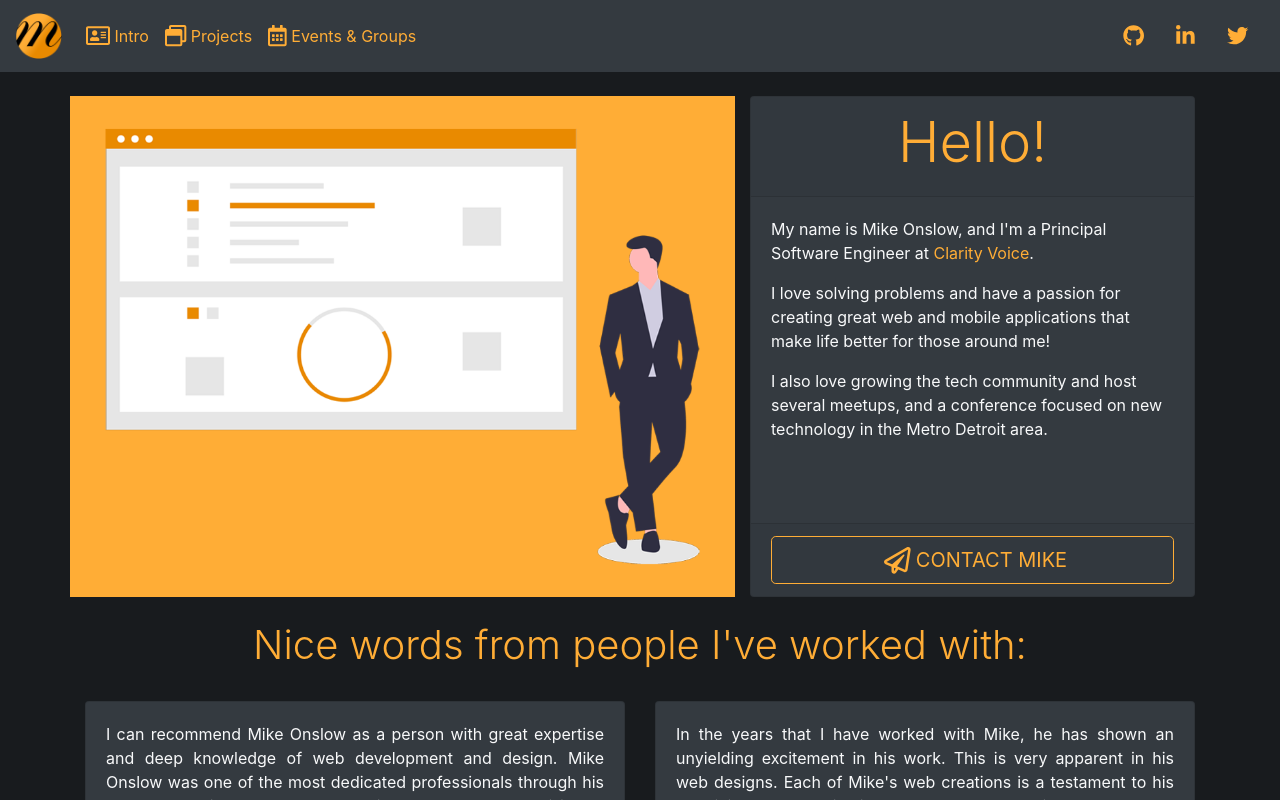
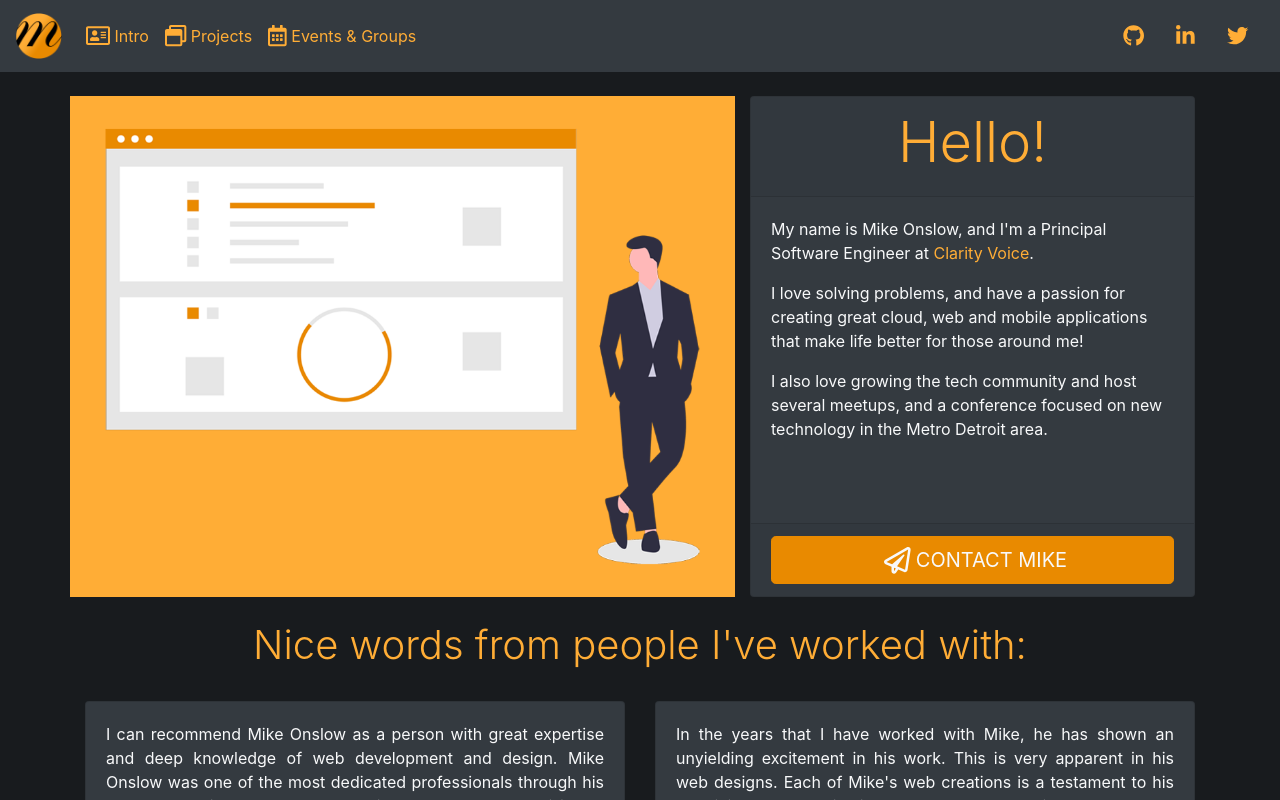
Before and after one commit to mikeonslow/mikeonslow.dev, a React (Create React App) app: page / in a window 1280 px wide. Shown: the top 800 px of the page. Built offline with nearby package versions, Linux system fonts and the light colour scheme.

Commit message:
Minor updates to cards and contact button

```diff
--- a/src/Pages/EventsAndGroups.js
+++ b/src/Pages/EventsAndGroups.js
@@ -5,6 +5,7 @@ import {
   Col,
   Card,
   CardBody,
+  CardFooter,
   CardHeader,
   CardImg,
   CardText
@@ -27,7 +28,7 @@ const EventsAndGroups = props => {
       </Row>
       <Row>
         <Col sm={12} md={6}>
-          <Card className="mb-3" color="light">
+          <Card className="mb-3" color="dark" className="text-light">
             {" "}
             <CardImg
               src="/images/dtwconf.jpeg"
@@ -44,14 +45,16 @@ const EventsAndGroups = props => {
                 progressive ideas, and the importance of continuous learning in
                 software development.
               </CardText>
+            </CardBody>
+            <CardFooter>
               <a href="https://detroittechwatch.org" target="_blank">
                 https://detroittechwatch.org
               </a>
-            </CardBody>
+            </CardFooter>
           </Card>
         </Col>
         <Col sm={12} md={6}>
-          <Card className="mb-3" color="light">
+          <Card className="mb-3" color="dark" className="text-light">
             <CardImg
               src="/images/dtwmeetup.png"
               alt="Detroit Tech Watch Conference 2019"
@@ -65,13 +68,15 @@ const EventsAndGroups = props => {
                 A group focusing on new technology in the software development
                 space.{" "}
               </CardText>
+            </CardBody>{" "}
+            <CardFooter>
               <a
                 href="https://www.meetup.com/Detroit-Tech-Watch"
                 target="_blank"
               >
                 https://www.meetup.com/Detroit-Tech-Watch
               </a>
-            </CardBody>
+            </CardFooter>
           </Card>
         </Col>
       </Row>
--- a/src/Pages/Home.js
+++ b/src/Pages/Home.js
@@ -46,9 +46,9 @@ const Home = props => {
                 .
               </CardText>
               <CardText className="text-light">
-                I love solving problems and have a passion for creating great
-                web and mobile applications that make life better for those
-                around me!
+                I love solving problems, and have a passion for creating great
+                cloud, web and mobile applications that make life better for
+                those around me!
               </CardText>
               <CardText className="text-light">
                 I also love growing the tech community and host several meetups,
@@ -58,11 +58,11 @@ const Home = props => {
             </CardBody>
             <CardFooter>
               <Button
-                color="primary"
-                outline
+                color="secondary"
                 size="lg"
                 href="mailto:mikeonslow@gmail.com"
                 block
+                className="text-light"
               >
                 &nbsp;
                 <FontAwesomeIcon icon={faPaperPlane} size="lg" /> CONTACT MIKE
```
